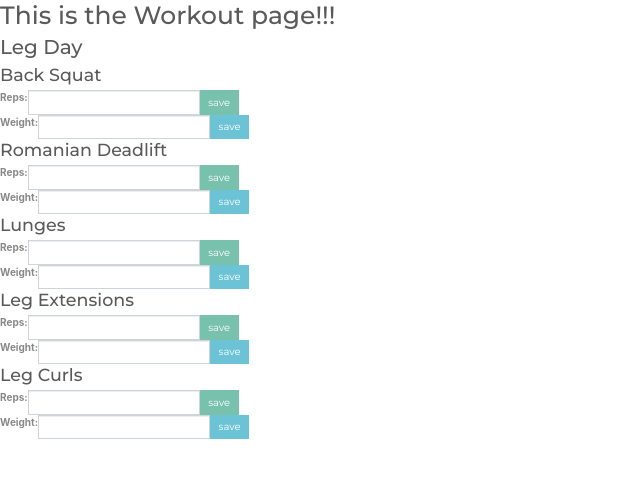
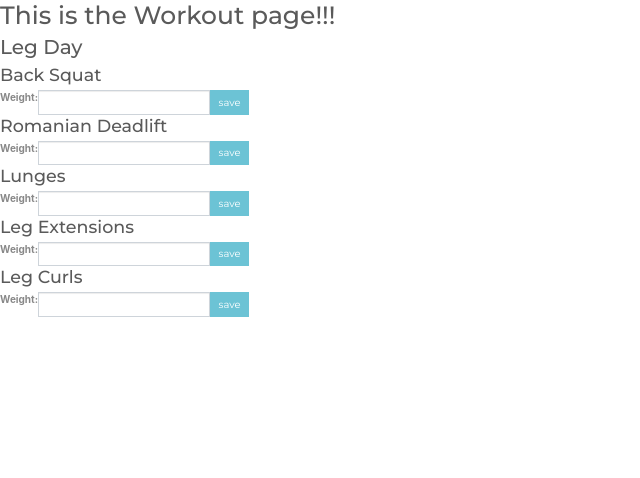
Before and after one commit to carsonyarborough/gains, a React (Create React App) app: page /workout in a window 1280 px wide. Shown: the top 478 px of the page, without its empty margins (0-640 px from the left). Built offline with nearby package versions, Linux system fonts and the light colour scheme.

Commit message:
workoutdata

```diff
--- a/src/Data/WorkoutData.js
+++ b/src/Data/WorkoutData.js
@@ -1,20 +1,23 @@
 export const legData = {
     name: 'Leg Day',
     exercises: ['Back Squat', 'Romanian Deadlift', 'Lunges', 'Leg Extensions', 'Leg Curls'],
-
+    reps: ['12', '12', '20', '15','15'],
 }
 
 export const coreData = {
     name: 'Core Day',
     exercises: ['Weighted Crunches', 'Russian Twists', 'Plank'],
+    reps:['25', '40', 'One Minute'],
 }
 
 export const pushData = {
     name: 'Push Day',
     exercises: ['Shoulder Press', 'Benchpress', 'Lateral Raises', 'Skull Crushers'],
+    reps: ['12', '10', '12', '12'],
 }
 
 export const pullData = {
     name: 'Pull Day',
     exercises: ['Low Row', 'Lat Pull Down', 'Assisted Pull Ups', 'Dumbbell Rows'],
+    reps: ['12', '15', '15', '12'],
 }
--- a/src/Pages/Workout.js
+++ b/src/Pages/Workout.js
@@ -10,18 +10,18 @@ function Workout() {
     const exercises = selectedWorkout.exercises.map(
         (exercise) => <Fragment>
             <h3 key={exercise}>{exercise} </h3>
-            <div class="input-group mb3">
+            {/* <div class="input-group mb3">
                 <div class="input-group-prepend">
 
                     {/* <div class="input-group-text" type="checkbox" >
                         <input type="checkbox" class="form-control"></input>
 
                     </div> */}
-                    <label>Reps:</label>
+                    {/* <label>Reps:</label>
                     <input type="text" class="form-control"></input>
                     <button type="button" class="btn btn-primary">save</button>
                 </div>
-            </div>
+            </div> */}
             <div class="input-group mb3">
                 <div class="input-group-prepend">
                     {/* <div class="input-group-text" type="checkbox" >
```
